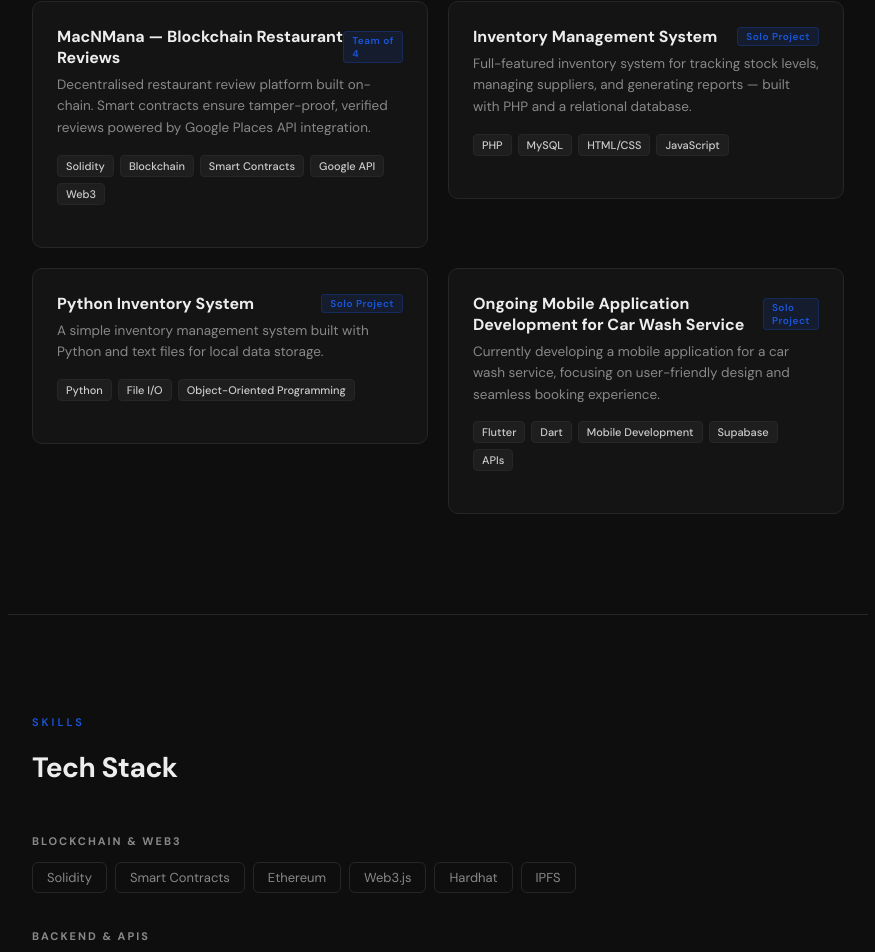
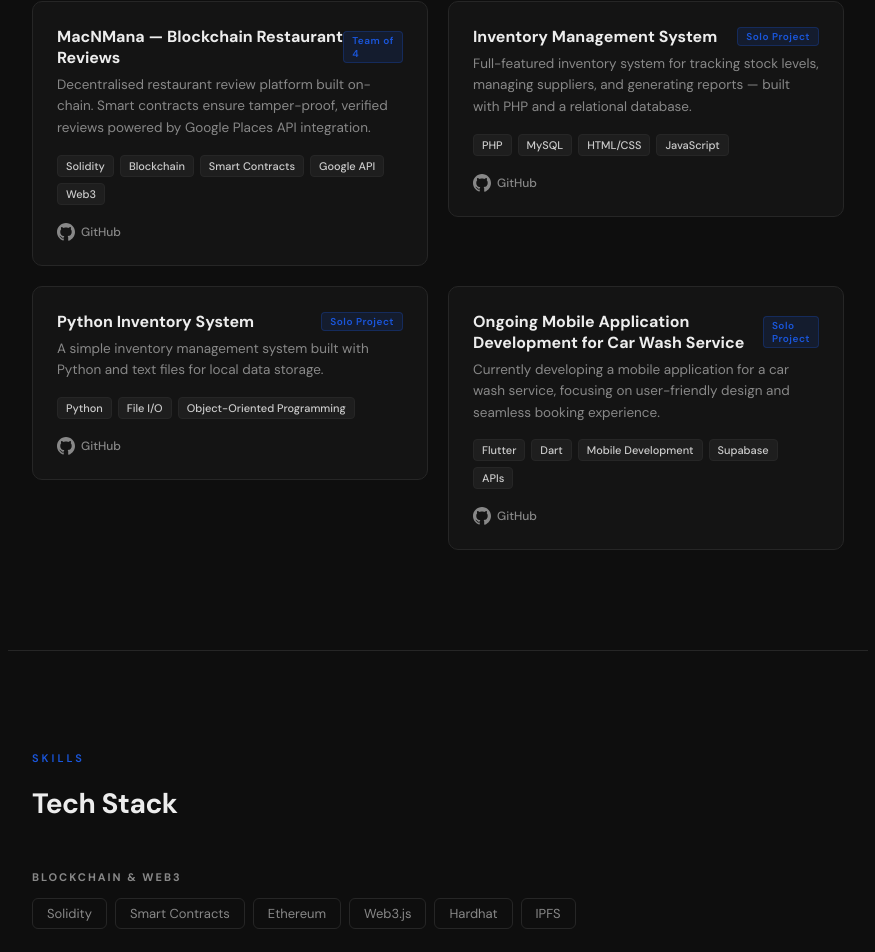
Before and after one commit to Teshbhatt/my-portfolio, a React (Create React App) app: page / in a window 1280 px wide. Shown: the part 2456-3408 px from the top of the page, without its empty margins (202-1077 px from the left). Built offline with nearby package versions, Linux system fonts and the light colour scheme.

Commit message:
Updated code

```diff
--- a/src/App.js
+++ b/src/App.js
@@ -8,6 +8,7 @@ const PROJECTS = [
     desc: "Decentralised restaurant review platform built on-chain. Smart contracts ensure tamper-proof, verified reviews powered by Google Places API integration.",
     tags: ["Solidity", "Blockchain", "Smart Contracts", "Google API", "Web3"],
     team: "Team of 4",
+    github: "https://github.com/tsujisalju/mac-n-mana",
   },
   {
     name: "Inventory Management System",
@@ -511,9 +512,9 @@ I'm drawn to the world of crypto and blockchain — which is what drew me to Web
                     ))}
                   </div>
                   <div style={{ display: "flex", gap: 14 }}>
-                    {/* <a href={p.github} className="icon-link" style={{ display: "flex", alignItems: "center", gap: 6, fontSize: 12, color: c.muted, fontWeight: 500, transition: "color 0.2s" }} aria-label="GitHub">
+                    { <a href={p.github} className="icon-link" style={{ display: "flex", alignItems: "center", gap: 6, fontSize: 12, color: c.muted, fontWeight: 500, transition: "color 0.2s" }} aria-label="GitHub">
                       <GitHubIcon /> GitHub
-                    </a>  */}
+                    </a>  }
                     {/* <a href={p.demo} className="icon-link" style={{ display: "flex", alignItems: "center", gap: 6, fontSize: 12, color: c.muted, fontWeight: 500, transition: "color 0.2s" }} aria-label="Live Demo">
                       <ExternalIcon /> Live Demo
                     </a> */}
```
